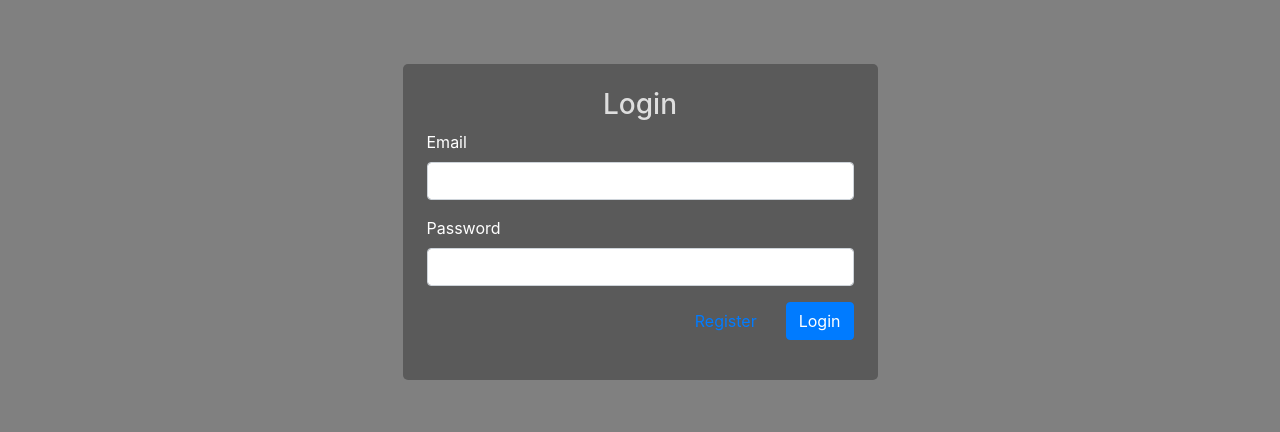
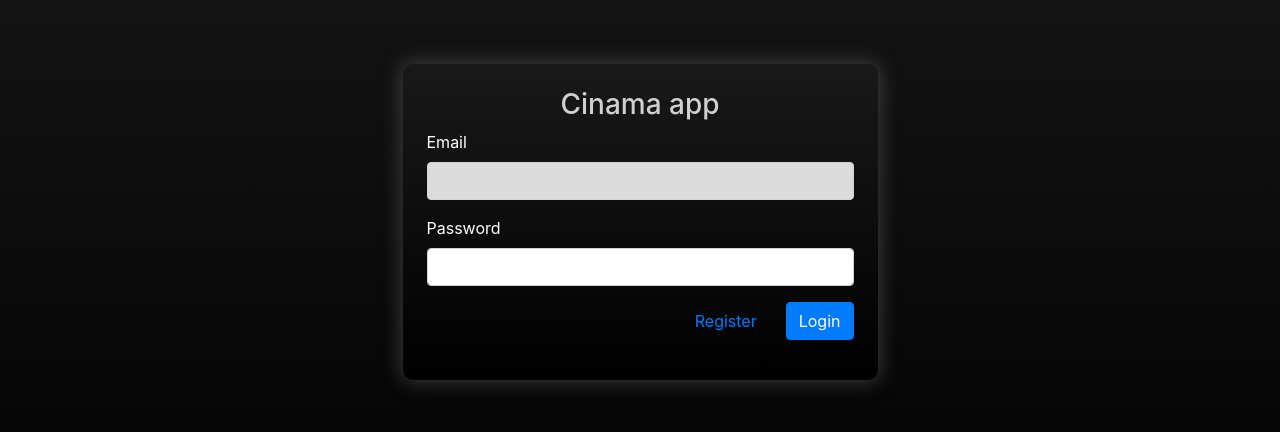
Before and after one commit to mortilus/CinemaRepository, an Angular app: page /login in a window 1280 px wide. Shown: the part 178-610 px from the top of the page. Built offline with nearby package versions, Linux system fonts and the light colour scheme.

Commit message:
Adjusted login & register page

```diff
--- a/src/app/auth/login/login.component.html
+++ b/src/app/auth/login/login.component.html
@@ -3,12 +3,13 @@
         <div class="container">
             <div class="row text-white">
                 <div class="col-xl-5 col-lg-6 col-md-8 col-sm-10 mx-auto text-center form p-4">
-                    <h3>Login</h3>
+                    <h3>Cinama app</h3>
                     <div class="">
                         <form [formGroup]="loginForm" (ngSubmit)="login()" class="justify-content-center">
                             <div class="form-group text-left">
                                 <label>Email</label>
                                 <input class="form-control" type="text" formControlName="email"
+                                    style="background: rgb(219, 219, 219);"
                                     [ngClass]="{ 'is-invalid': submitted && formControls.email.errors }">
                                 <div *ngIf="submitted && formControls.email.errors" class="invalid-feedback d-block">
                                     <div *ngIf="formControls.email.errors.required">Email is required</div>
--- a/src/app/auth/login/login.component.scss
+++ b/src/app/auth/login/login.component.scss
@@ -11,7 +11,7 @@
 
 .cover {
     //background: #222 url('https://unsplash.it/1920/1080/?random') center center no-repeat;
-    background-color: gray;
+    background: linear-gradient(to bottom,#191919 0,#000 100%) no-repeat #000;
     background-size: cover;
     height: 100%;
     display: flex;
@@ -33,7 +33,10 @@ form:before {
     position: absolute;
     top: 0;
     width: 100%;
-    background-color: rgba(0,0,0,0.3);
+    background: linear-gradient(to bottom,#191919 0,#000 100%) no-repeat #000;
+    // background: rgb(58, 58, 58);
+    box-shadow: 0 0 20px 1px rgba(100, 100, 100, 0.6);
+    // background-color: rgba(0,0,0,0.3);
     z-index: -1;
-    border-radius: 5px;
+    border-radius: 10px;
 }
--- a/src/app/auth/register/register.component.html
+++ b/src/app/auth/register/register.component.html
@@ -3,7 +3,7 @@
         <div class="container">
             <div class="row text-white">
                 <div class="col-xl-5 col-lg-6 col-md-8 col-sm-10 mx-auto text-center form p-4">
-                    <h3>Login</h3>
+                    <h3>Cinema app</h3>
                     <div class="">
                         <form [formGroup]="registerForm" (ngSubmit)="register()">
                             <div class="form-row">
--- a/src/app/auth/register/register.component.scss
+++ b/src/app/auth/register/register.component.scss
@@ -8,10 +8,9 @@
 //     transform: translate(-50%,-50%);
 //   }
 
-
 .cover {
   //background: #222 url('https://unsplash.it/1920/1080/?random') center center no-repeat;
-    background-color: gray;
+  background-color: linear-gradient(to bottom, #191919 0, #000 100%) no-repeat #000;
   background-size: cover;
   height: 100%;
   display: flex;
@@ -27,13 +26,16 @@
 
 /* only used for background overlay not needed for centering */
 form:before {
-    content: '';
+  content: "";
   height: 100%;
   left: 0;
   position: absolute;
   top: 0;
   width: 100%;
-    background-color: rgba(0,0,0,0.3);
+  background: linear-gradient(to bottom, #191919 0, #000 100%) no-repeat #000;
+  // background: rgb(58, 58, 58);
+  box-shadow: 0 0 20px 1px rgba(100, 100, 100, 0.6);
+  // background-color: rgba(0,0,0,0.3);
   z-index: -1;
-    border-radius: 5px;
+  border-radius: 10px;
 }
```
Lines whose indentation alone changed are shown as unchanged.
